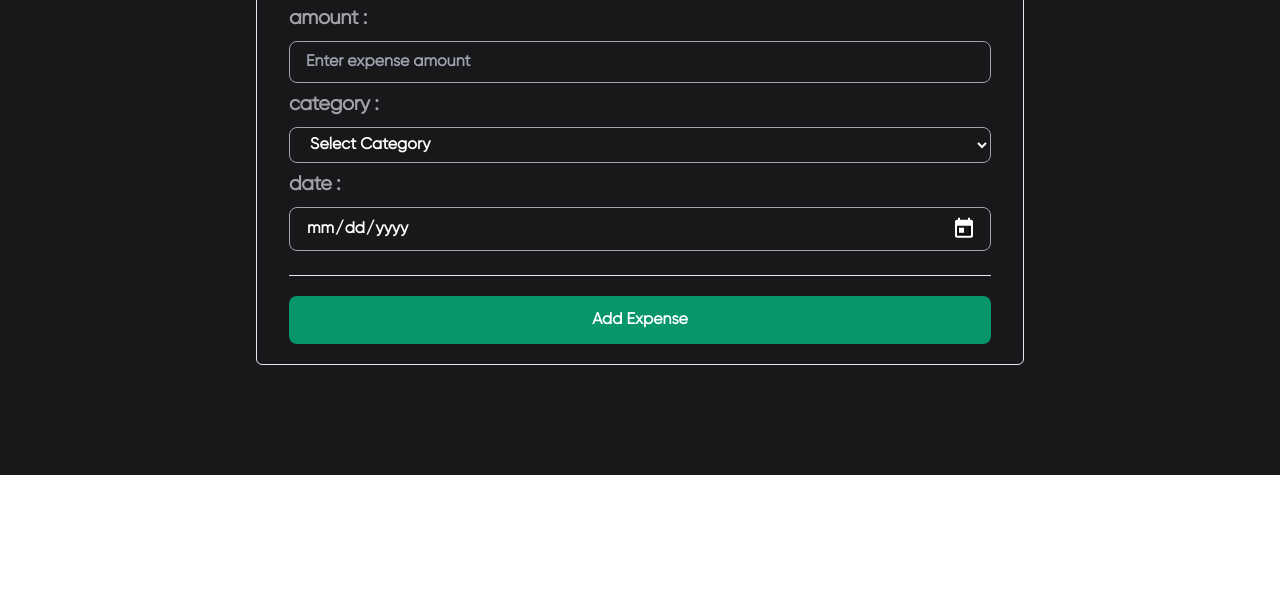
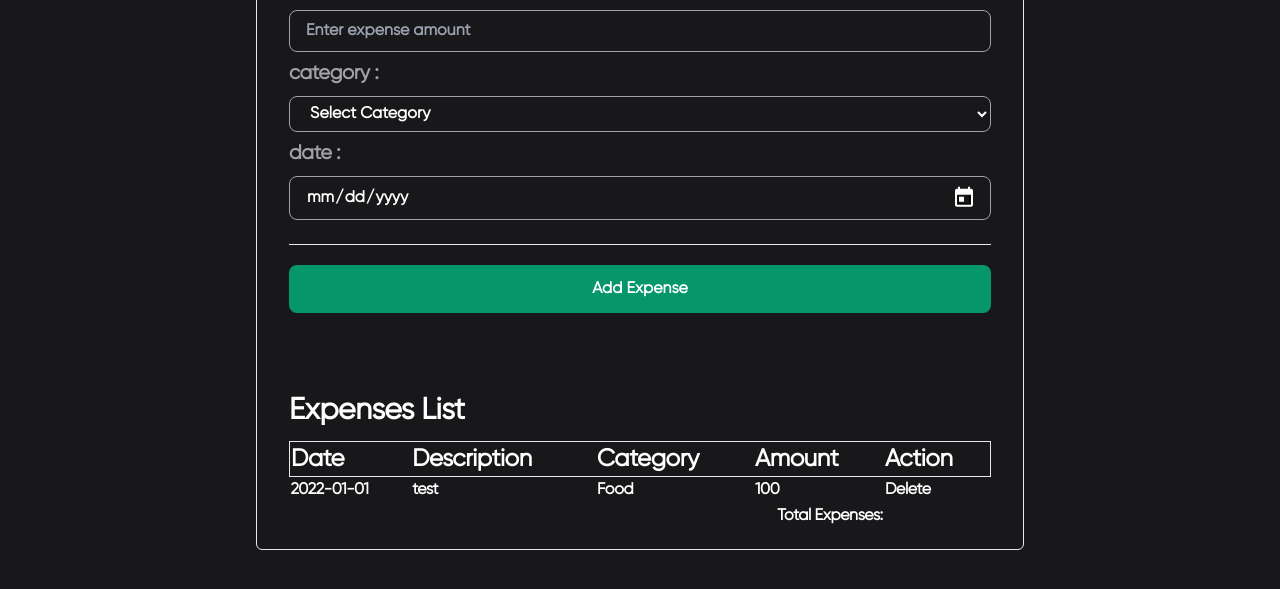
Before and after one commit to webdev-raj/Expanse-Tracker, a website built with Vite: page index.html in a window 1280 px wide. Shown: the part 325-914 px from the top of the page. Before the commit the page ends 800 px from the top, so only its background shows below. Built offline with nearby package versions, Linux system fonts and the light colour scheme.

Commit message:
creating table layout is done for expense list

```diff
--- a/index.html
+++ b/index.html
@@ -9,8 +9,9 @@
 </head>
 
 <body>
-    <div id="main" class="w-full min-h-screen bg-zinc-900 flex items-center justify-center">
-        <div class="text-white font-[font1] flex justify-center flex-col h-[80vh] w-[60vw] font-semibold tracking-tight max-sm:h-[90vh] max-sm:w-[90vw]">
+    <div id="main" class="w-full min-h-screen bg-zinc-900 flex items-center justify-center py-20">
+        <div
+            class="text-white font-[font1] flex justify-center flex-col w-[60vw] font-semibold tracking-tight max-sm:h-[90vh] max-sm:w-[90vw]">
             <h1 class="text-5xl max-sm:text-[2.7rem]">Expense Tracker.</h1>
             <div class="border px-8 py-5 rounded-md mt-5 max-sm:px-6">
                 <form action="#" class="">
@@ -44,13 +45,48 @@
                     </div>
                     <br>
                     <hr>
-                    <button id="subBtn" type="submit" class="w-full py-3 text-white bg-emerald-600 rounded-lg tracking-normal mt-5">Add
+                    <button id="subBtn" type="submit"
+                        class="w-full py-3 text-white bg-emerald-600 rounded-lg tracking-normal mt-5">Add
                         Expense</button>
                 </form>
+                <!-- <div>
+                    <p class="text-xl text-white mt-12">Total Expenses: <span id="totalExp">0</span></p>
+                    <button id="clearBtn" class="w-full py-3 text-white bg-red-600 rounded-lg tracking-normal mt-5">Clear All
+                        Expenses</button>
+                </div> -->
+                <div class="w-full mt-20">
+                    <table class="w-full">
+                        <h1 class="text-3xl my-3">Expenses List</h1>
+                        <thead>
+                            <tr class="border">
+                                <th class="text-2xl text-left">Date</th>
+                                <th class="text-2xl text-left">Description</th>
+                                <th class="text-2xl text-left">Category</th>
+                                <th class="text-2xl text-left">Amount</th>
+                                <th class="text-2xl text-left">Action</th>
+                            </tr>
+                        </thead>
+                        <tbody id="tableBody">
+                            <tr>
+                                <td>2022-01-01</td>
+                                <td>test</td>
+                                <td>Food</td>
+                                <td>100</td>
+                                <td>Delete</td>
+                            </tr>
+                        </tbody>
+                        <tfoot>
+                            <tr>
+                                <td colspan="4" class="text-right ">Total Expenses:</td>
+                                <td id="total" class=""></td>
+                            </tr>
+                        </tfoot>
+                    </table>
+                </div>
             </div>
         </div>
     </div>
-    <script src="script.js"></script>
+    <!-- <script src="script.js"></script> -->
 </body>
 
 </html>
```
Also changed, not shown: script.js (line endings or trailing spaces).
